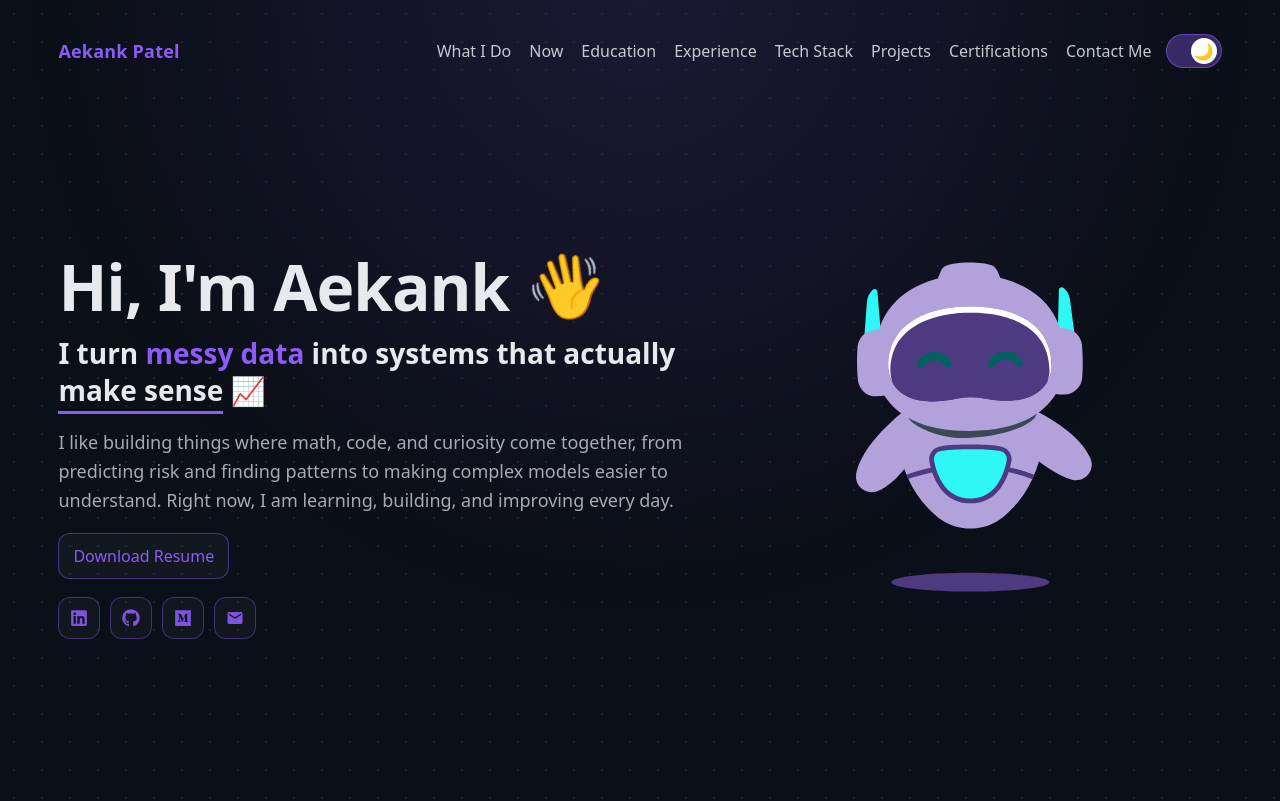
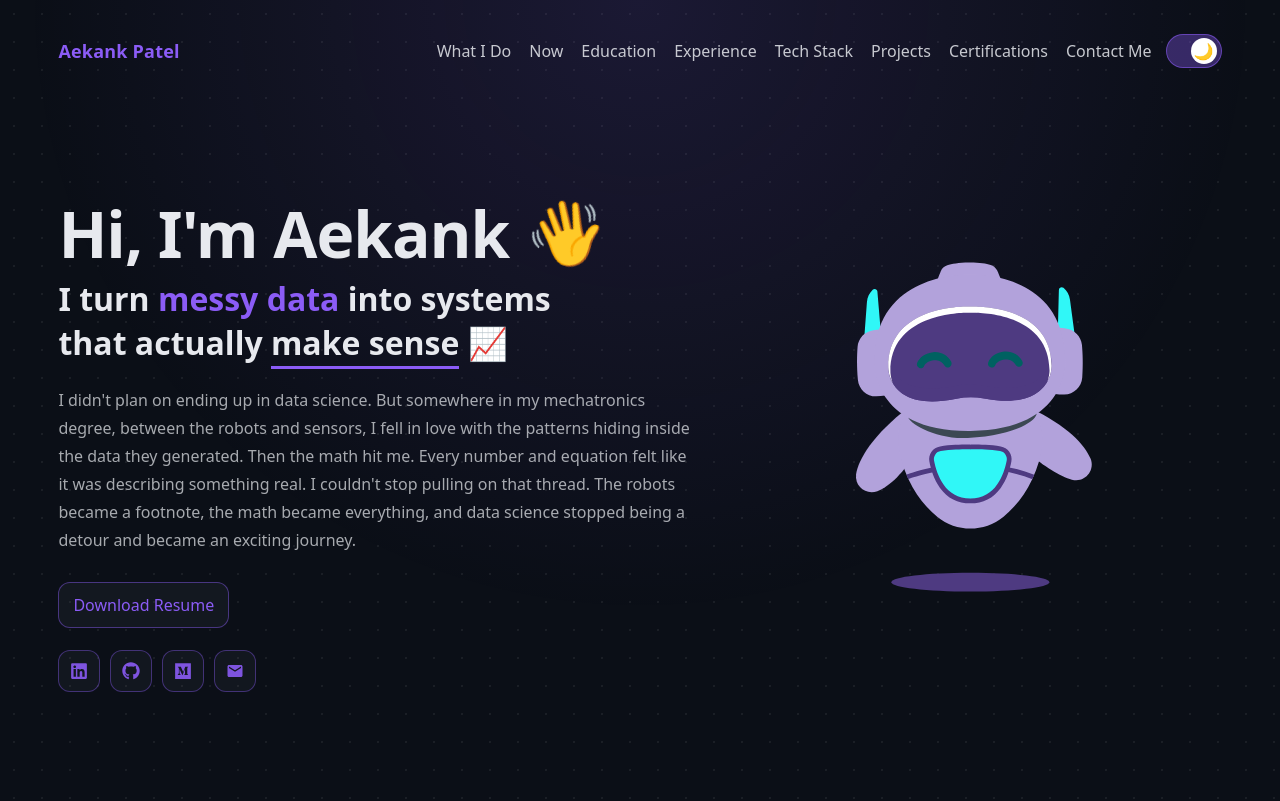
Before and after one commit to aekankpatel/aekankpatel.github.io, a React (Vite) app: page / in a window 1280 px wide. Shown: the top 801 px of the page. Built offline with nearby package versions, Linux system fonts and the light colour scheme.

Commit message:
Changed hero

```diff
--- a/src/App.css
+++ b/src/App.css
@@ -194,7 +194,7 @@ a {
 .subtitle {
   max-width: 900px;
   opacity: 0.95;
-  font-size: 18px;
+  font-size: 16px;
   line-height: 1.6;
   color: var(--muted);
 }
@@ -2363,3 +2363,33 @@ body::after {
 .brandLink {
   cursor: default;
 }
+
+.hero {
+  min-height: calc(100vh - 72px);
+  padding: 28px 0;
+  display: flex;
+  align-items: center;    /* this should already be there */
+}
+
+.heroGreeting {
+  margin: 0 0 10px;       /* was 14px, give more breathing room below */
+}
+
+.heroTagline {
+  font-size: clamp(22px, 2.8vw, 32px);   /* slightly bigger */
+  margin: 0 0 22px;                        /* more space below tagline */
+}
+
+.subtitle {
+  font-size: 16px;
+  line-height: 1.75;      /* more line spacing makes it feel less cramped */
+  margin-bottom: 28px;    /* more space before button */
+}
+
+.cta {
+  margin-top: 0;          /* remove extra top margin since subtitle has it */
+}
+
+.socialRow {
+  margin-top: 22px;       /* slightly more space above icons */
+}
--- a/src/App.jsx
+++ b/src/App.jsx
@@ -254,8 +254,9 @@ useEffect(() => {
 
             {/* Tagline */}
             <p className="heroTagline">
-              I turn <span className="purpleText">messy data</span> into systems that actually{" "}
-              <span className="purpleUnderline">make sense</span> 📈
+              I turn <span className="purpleText">messy data</span> into systems{" "}
+              <br />
+              that actually <span className="purpleUnderline">make sense</span> 📈
             </p>
 
             {/* Summary */}
--- a/src/data/portfolio.js
+++ b/src/data/portfolio.js
@@ -14,7 +14,7 @@ export const HERO = {
   headline: "",
   subheadline: "",
   summary:
-    "I like building things where math, code, and curiosity come together, from predicting risk and finding patterns to making complex models easier to understand. Right now, I am learning, building, and improving every day.",
+    "I didn't plan on ending up in data science. But somewhere in my mechatronics degree, between the robots and sensors, I fell in love with the patterns hiding inside the data they generated. Then the math hit me. Every number and equation felt like it was describing something real. I couldn't stop pulling on that thread. The robots became a footnote, the math became everything, and data science stopped being a detour and became an exciting journey.",
   resumePath: resumePdf,
   socials: [
     { label: "LinkedIn", href: "https://www.linkedin.com/in/aekankpatel/" },
```
Also changed, not shown: 1 other file (tests, documents, lock files or other folders).
